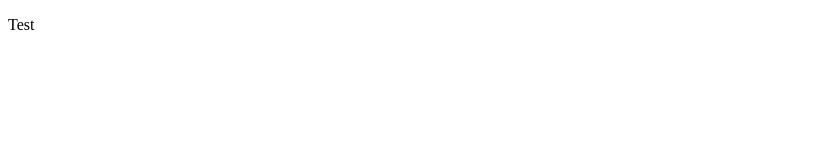
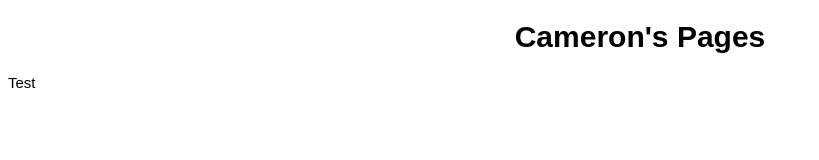
Before and after one commit to camerondm9/camerondm9.github.io, a plain HTML site: page index.html in a window 1280 px wide. Shown: the whole page, without its empty margins (0-819 px from the left). Drawn offline with Linux system fonts and the light colour scheme.

Commit message:
Added base.css

```diff
--- /dev/null
+++ b/base.css
@@ -0,0 +1,2 @@
+body	{font:15px arial,sans-serif;}
+h1	{text-align:center}
--- a/index.html
+++ b/index.html
@@ -1,9 +1,13 @@
 <!DOCTYPE html>
 <html>
 	<head>
+		<meta charset="UTF-8" />
+		<meta name="viewport" content="width=device-width" />
 		<title>Cameron's Pages</title>
+		<link rel="stylesheet" type="text/css" href="base.css" />
 	</head>
 	<body>
+		<h1>Cameron's Pages</h1>
 		<p>Test</p>
 	</body>
 </html>
```
